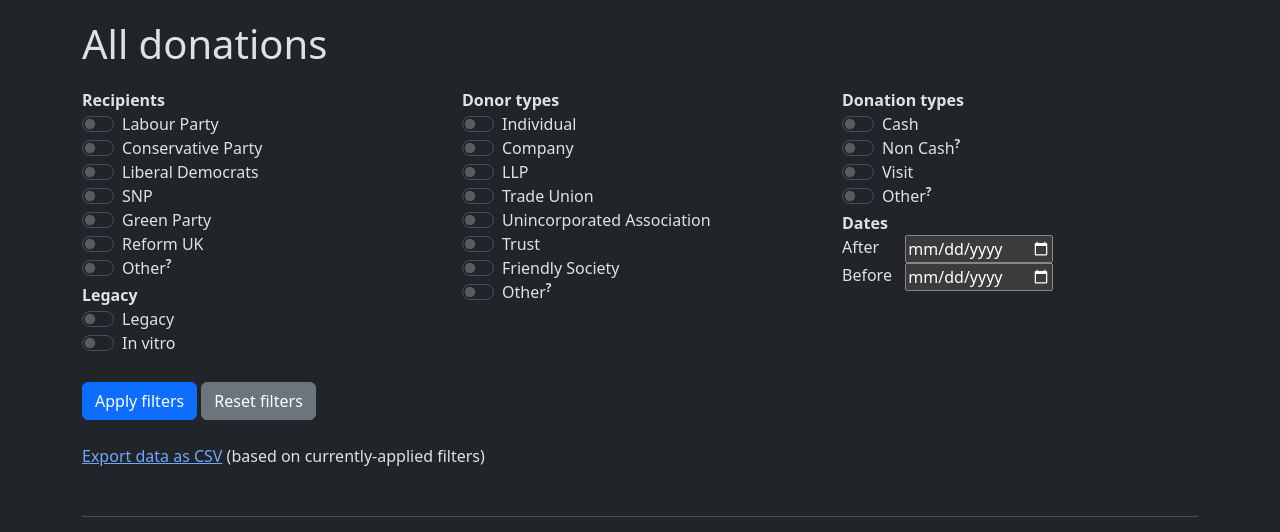
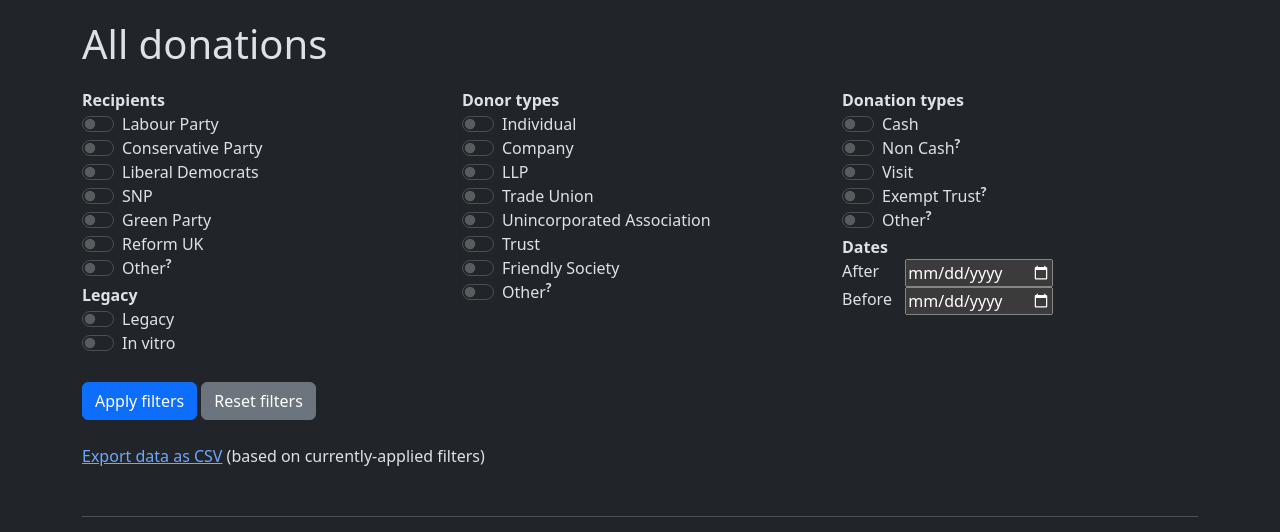
Before and after one commit to willthong/donation-whistle, a Flask app: page / in a window 1280 px wide. Shown: the part 56-588 px from the top of the page. Run offline with Flask 3, Linux system fonts and the light colour scheme; some libraries are stand-ins or nearby versions.

Commit message:
Include Exempt Trust filtering

```diff
--- a/app/db_import/tasks.py
+++ b/app/db_import/tasks.py
@@ -33,7 +33,6 @@ DONATION_TYPES = [
     "Visit",
     "Public Funds",
     "Exempt Trust",
-    "Permissible Donor Exempt Trust",
     "Impermissible Donor",
     "Unidentified Donor",
 ]
@@ -131,7 +130,10 @@ def import_record(record):
     date = record["ReceivedDate"] or record["AcceptedDate"]
     date = datetime.strptime(date, "%d/%m/%Y")
 
-    query = db.select(DonationType).filter_by(name=record["DonationType"])
+    if record["DonationType"] == "Permissible Donor Exempt Trust":
+        query = db.select(DonationType).filter_by(name="Exempt Trust")
+    else:
+        query = db.select(DonationType).filter_by(name=record["DonationType"])
     donation_type_id = db.session.execute(query).scalar().id
 
     query = db.select(Donation).filter_by(ec_ref=ec_ref)
--- a/app/main/forms.py
+++ b/app/main/forms.py
@@ -56,6 +56,7 @@ class FilterForm(FlaskForm):
     donation_type_cash = BooleanField("Cash")
     donation_type_non_cash = BooleanField("Non Cash")
     donation_type_visit = BooleanField("Visit")
+    donation_type_exempt_trust = BooleanField("Exempt Trust")
     donation_type_other = BooleanField("Other")
     is_legacy_true = BooleanField("Legacy")
     is_legacy_false = BooleanField("In vitro")
--- a/app/main/routes.py
+++ b/app/main/routes.py
@@ -41,14 +41,12 @@ OTHER_DONOR_TYPES = [
 ]
 OTHER_DONATION_TYPES = [
     "donation_type_public_funds",
-    "donation_type_exempt_trust",
-    "donation_type_permissible_donor_exempt_trust",
     "donation_type_impermissible_donor",
     "donation_type_unidentified_donor",
 ]
-DEFAULT_FILTERS = "filter=recipient_labour_party&filter=recipient_conservative_and_unionist_party&filter=recipient_liberal_democrats&filter=recipient_scottish_national_party_snp&filter=recipient_green_party&filter=recipient_reform_uk&filter=recipient_other&filter=is_legacy_true&filter=is_legacy_false&filter=donor_type_individual&filter=donor_type_company&filter=donor_type_limited_liability_partnership&filter=donor_type_trade_union&filter=donor_type_unincorporated_association&filter=donor_type_trust&filter=donor_type_friendly_society&filter=donation_type_cash&filter=donation_type_non_cash&filter=donation_type_visit"
+DEFAULT_FILTERS = "filter=recipient_labour_party&filter=recipient_conservative_and_unionist_party&filter=recipient_liberal_democrats&filter=recipient_scottish_national_party_snp&filter=recipient_green_party&filter=recipient_reform_uk&filter=recipient_other&filter=is_legacy_true&filter=is_legacy_false&filter=donor_type_individual&filter=donor_type_company&filter=donor_type_limited_liability_partnership&filter=donor_type_trade_union&filter=donor_type_unincorporated_association&filter=donor_type_trust&filter=donor_type_friendly_society&filter=donation_type_cash&filter=donation_type_non_cash&filter=donation_type_visit&filter=donation_type_exempt_trust"
 
-DEFAULT_FILTERS_NO_RECIPIENTS = "&filter=is_legacy_true&filter=is_legacy_false&filter=donor_type_individual&filter=donor_type_company&filter=donor_type_limited_liability_partnership&filter=donor_type_trade_union&filter=donor_type_unincorporated_association&filter=donor_type_trust&filter=donor_type_friendly_society&filter=donation_type_cash&filter=donation_type_non_cash&filter=donation_type_visit"
+DEFAULT_FILTERS_NO_RECIPIENTS = "&filter=is_legacy_true&filter=is_legacy_false&filter=donor_type_individual&filter=donor_type_company&filter=donor_type_limited_liability_partnership&filter=donor_type_trade_union&filter=donor_type_unincorporated_association&filter=donor_type_trust&filter=donor_type_friendly_society&filter=donation_type_cash&filter=donation_type_non_cash&filter=donation_type_visit&filter=donation_type_exempt_trust"
 
 DONOR_TYPE_COLOURS = {
     "Individual": "indigo",
--- a/app/templates/index.html
+++ b/app/templates/index.html
@@ -54,8 +54,8 @@
         {{ form.donor_type_friendly_society.label }} <br>
         {{ form.donor_type_other(class_="form-check-input") }}
         <span data-bs-toggle="tooltip" data-bs-title="Disabled by default. Comprises
-          mostly mis-categorised donations such as building societies, public funds, impermissible
-          donors, unidentifiable donors and 'N/A'">
+          public funds (not gifts so much as statutory obligations) and impermissible
+          donors. Learn more at Will Thong's blog: willthong.com/donation-whistle.html.">
           {{ form.donor_type_other.label }}<b><sup>?</sup></b>
         </span> <br>
       </div>
@@ -71,13 +71,16 @@
           {{ form.donation_type_non_cash.label }}<b><sup>?</sup></b>
         </span> <br>
         {{ form.donation_type_visit(class_="form-check-input") }} {{ form.donation_type_visit.label }} <br>
+        {{ form.donation_type_exempt_trust(class_="form-check-input") }}
+        <span data-bs-toggle="tooltip" data-bs-title="Defined in the Political Parties, Elections and
+          Referendums Act 2000 s162 as trusts which were either created pre-1999 or set up
+          by a permissible donor known to the recipient.">
+          {{ form.donation_type_exempt_trust.label }}<b><sup>?</sup></b></span> <br>
         {{ form.donation_type_other(class_="form-check-input") }}
         <span data-bs-toggle="tooltip" data-bs-title="Disabled by default. Comprises public funds (not
-          gifts so much as statutory obligations); impermissible & unidentified donors (these gifts are
-          returned so don't really count); and exempt trusts (mostly legacy donations). TODO: link
-          to explanatory blog post.">
-          {{ form.donation_type_other.label }}<b><sup>?</sup></b>
-        </span> <br>
+          gifts so much as statutory obligations) and impermissible donations (these gifts are returned
+          so don't really count). Learn more at Will Thong's blog: willthong.com/donation-whistle.html.">
+          {{ form.donation_type_other.label }}<b><sup>?</sup></b> </span> <br>
       </div>
       <div class="filter-box">
         <strong>Dates</strong><br>
```
Also changed, not shown: tests/test_donation-whistle.py (+20 -20 lines), 1 other file.
